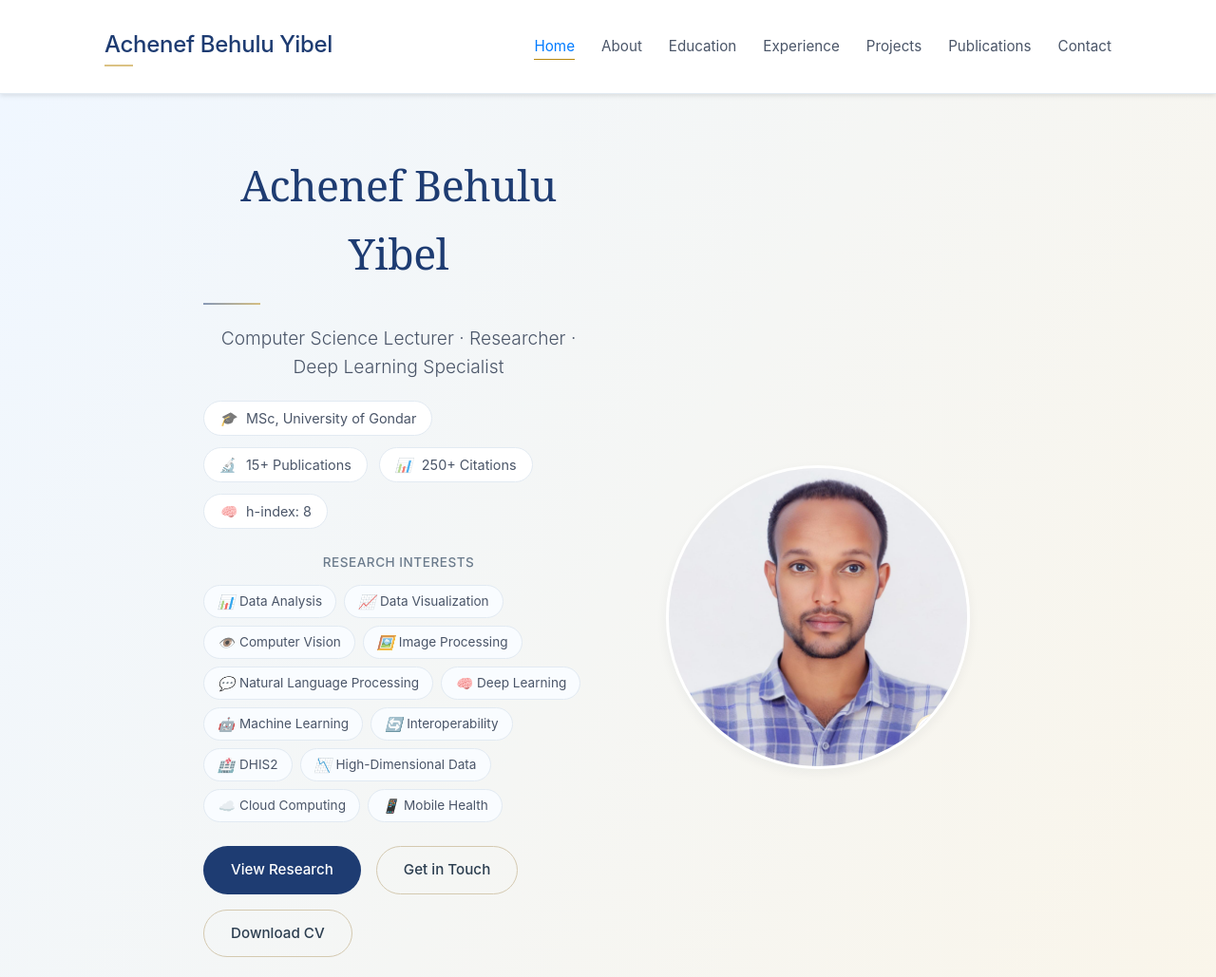
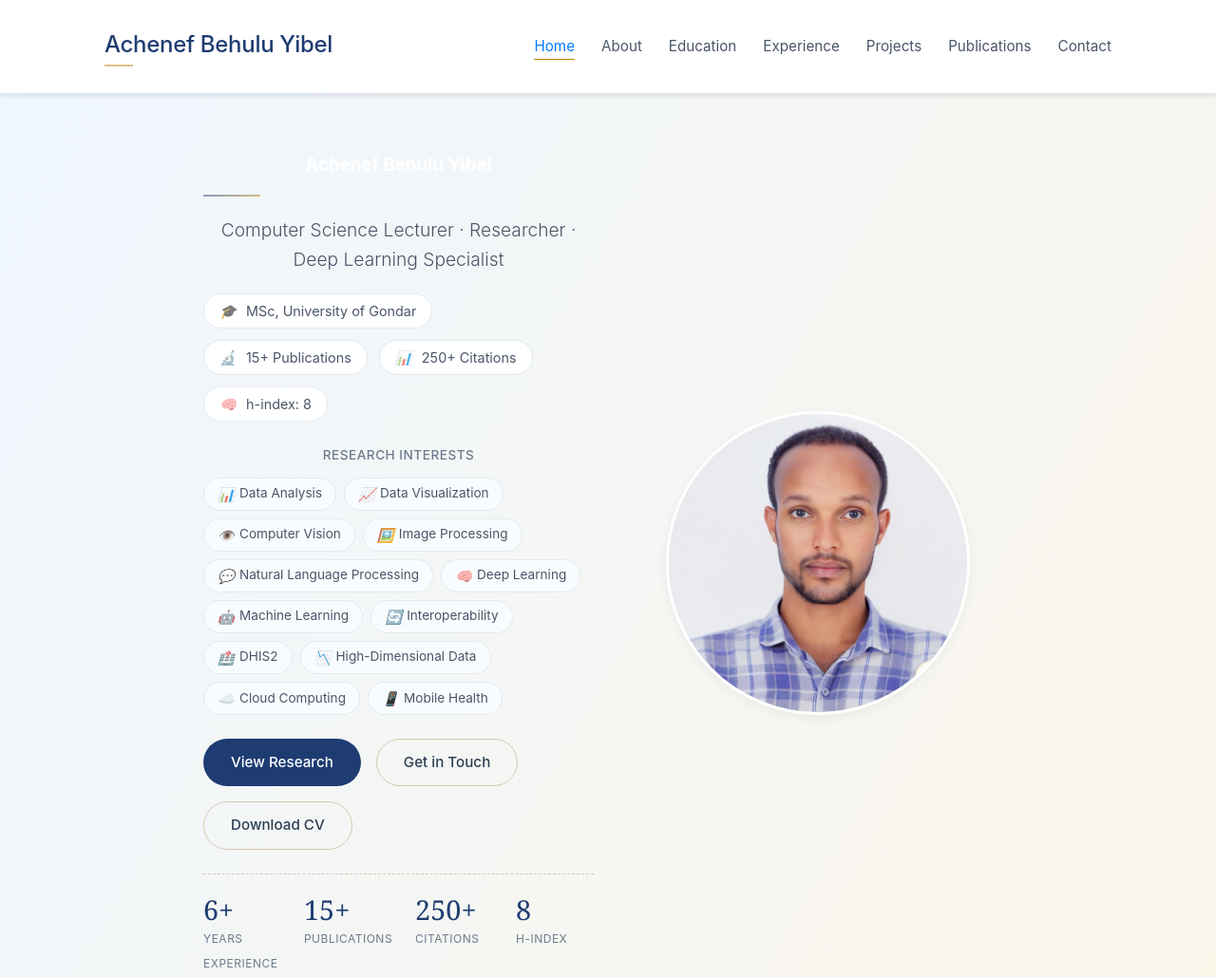
Before and after one commit to Achenef29/AchenefBY.github.io, a plain HTML site: page index.html in a window 1280 px wide. Shown: the top 1029 px of the page at 95% size. Drawn offline with Linux system fonts and the light colour scheme.

```diff
--- a/index.html
+++ b/index.html
@@ -711,7 +711,7 @@
     <section class="hero">
         <div class="container">
             <div class="hero-content">
-                <h1>Achenef Behulu Yibel</h1>
+                <h3>Achenef Behulu Yibel</h3>
                 <div class="academic-line"></div>
                 <p class="hero-tagline">Computer Science Lecturer · Researcher · Deep Learning Specialist</p>
 
```
